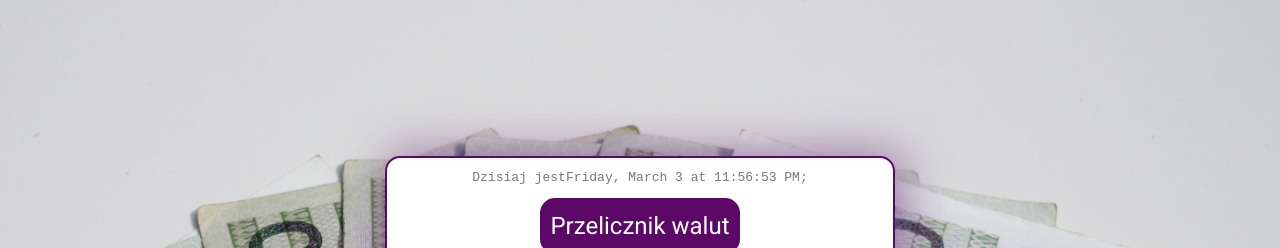
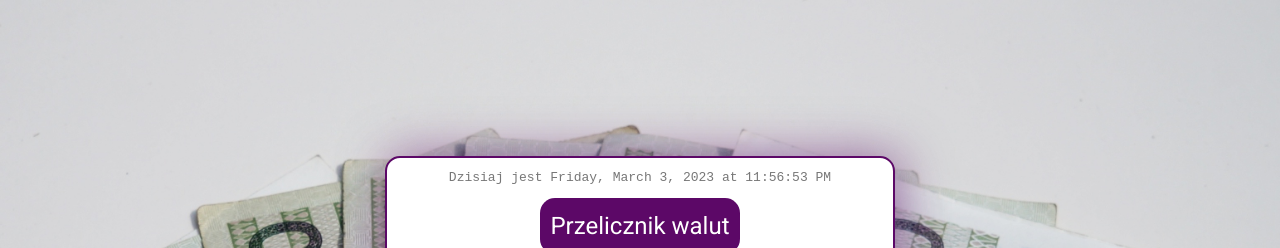
Before and after one commit to MateuszPiaszczyk/currency-conventer-react, a React (Create React App) app: page / in a window 1280 px wide. Shown: the top 248 px of the page. Built offline with nearby package versions, Linux system fonts and the light colour scheme.

Commit message:
clock fixes

```diff
--- a/src/App/Clock/index.js
+++ b/src/App/Clock/index.js
@@ -17,15 +17,16 @@ export const Clock = () => {
     return (
         <div className="clock">
             Dzisiaj jest
-            {""}
+            {" "}
             {date.toLocaleString(undefined, {
                 weekday: "long",
                 hour: "2-digit",
                 minute: "2-digit",
                 second: "2-digit",
                 day: "numeric",
+                year: "numeric",
                 month: "long"
-            })};
+            })}
         </div>
     );
 };
```
